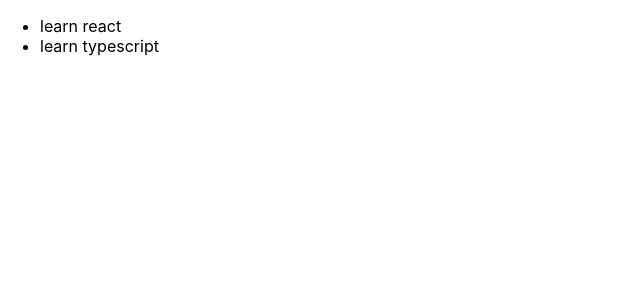
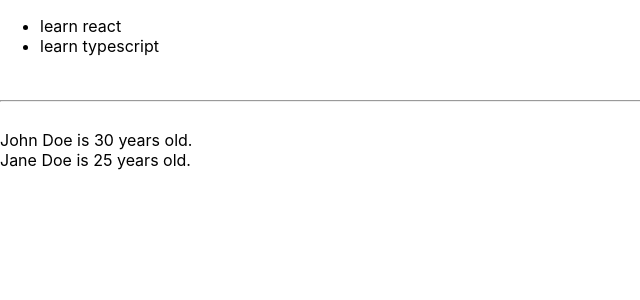
Before and after one commit to tolu-c/learn-react-III, a React (Create React App) app in the folder react-ts/: page / in a window 1280 px wide. Shown: the top 300 px of the page, without its empty margins (0-640 px from the left). Built offline with nearby package versions, Linux system fonts and the light colour scheme.

Commit message:
more practice

```diff
--- a/react-ts/src/App.tsx
+++ b/react-ts/src/App.tsx
@@ -1,12 +1,19 @@
+import Persons from "./components/Persons";
 import TodoList from "./components/TodoList";
+import Person from "./models/person";
 import Todo from "./models/todo";
 
 export default function App() {
   const todos = [new Todo("learn react"), new Todo("learn typescript")];
+  const persons = [new Person("John Doe", 30), new Person("Jane Doe", 25)];
 
   return (
     <div>
       <TodoList items={todos} />
+      <br />
+      <hr />
+      <br />
+      <Persons info={persons} />
     </div>
   );
 }
--- /dev/null
+++ b/react-ts/src/components/Persons.tsx
@@ -0,0 +1,16 @@
+import React from "react";
+import Person from "../models/person";
+
+const Persons: React.FC<{ info: Person[] }> = ({ info }) => {
+  return (
+    <div>
+      {info.map((person) => (
+        <div key={person.age}>
+          {person.name} is {person.age} years old.
+        </div>
+      ))}
+    </div>
+  );
+};
+
+export default Persons;
--- a/react-ts/src/components/TodoItem.tsx
+++ b/react-ts/src/components/TodoItem.tsx
@@ -1,9 +1,5 @@
+const TodoItem: React.FC<{ title: string }> = ({ title }) => {
+  return <li>{title}</li>;
+};
 
-
-const TodoItem = () => {
-  return (
-    <div>TodoItem</div>
-  )
-}
-
-export default TodoItem
+export default TodoItem;
--- a/react-ts/src/components/TodoList.tsx
+++ b/react-ts/src/components/TodoList.tsx
@@ -1,11 +1,12 @@
 import React from "react";
 import Todo from "../models/todo";
+import TodoItem from "./TodoItem";
 
 const TodoList: React.FC<{ items: Todo[] }> = (props) => {
   return (
     <ul>
       {props.items.map((item) => (
-        <li key={item.id}>{item.title}</li>
+        <TodoItem key={item.id} title={item.title} />
       ))}
     </ul>
   );
--- /dev/null
+++ b/react-ts/src/models/person.ts
@@ -0,0 +1,9 @@
+export default class Person {
+  name: string;
+  age: number;
+
+  constructor(name: string, age: number) {
+    this.name = name;
+    this.age = age;
+  }
+}
```
